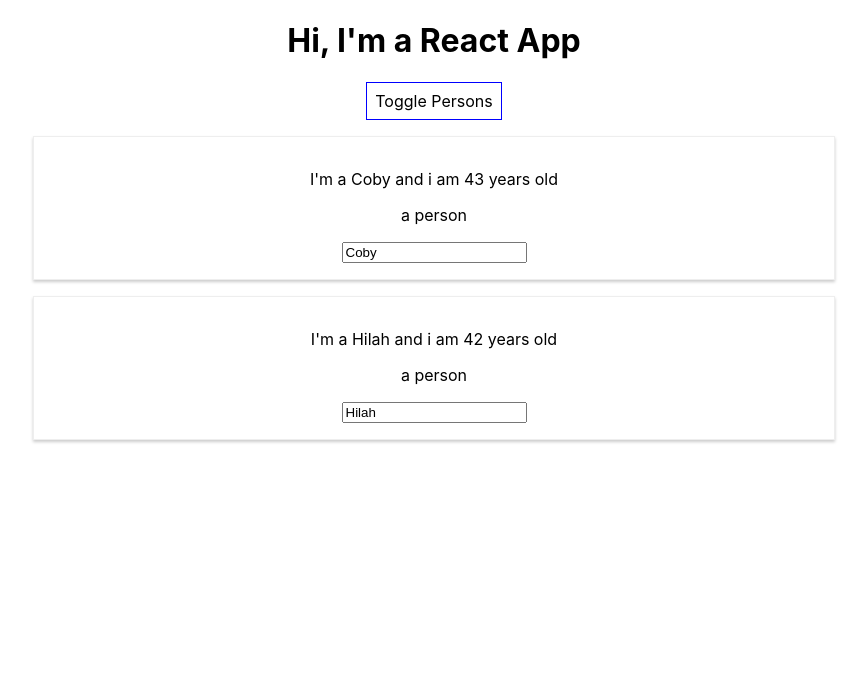
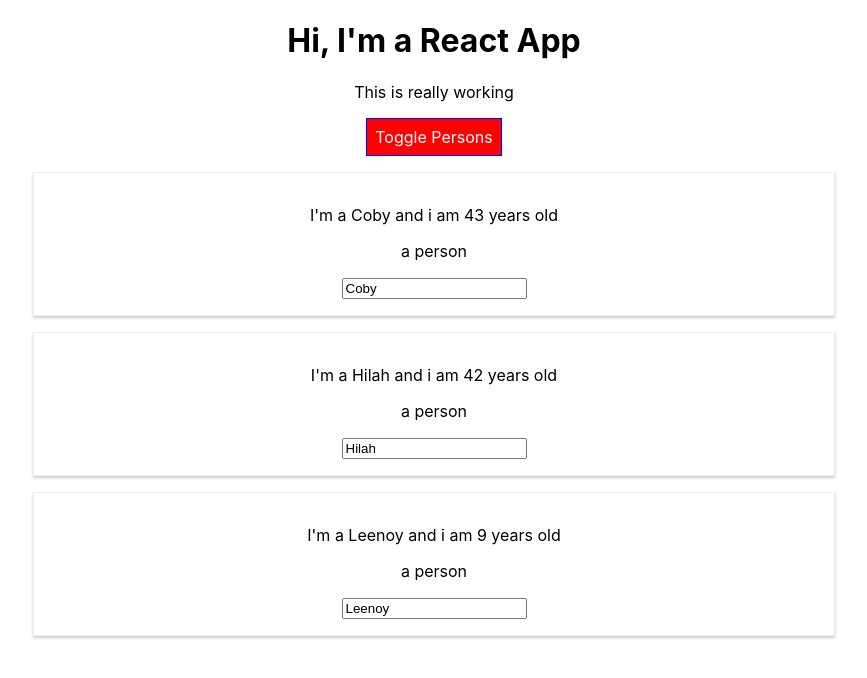
Before and after one commit to Lerer/react-complete-guide, a React (Create React App) app: page / in a window 1280 px wide. Both pictures are taken after a click on the button "Toggle Persons". Shown: the top 678 px of the page, without its empty margins (206-1073 px from the left). Built offline with nearby package versions, Linux system fonts and the light colour scheme.

Commit message:
StyledComponents

```diff
--- a/package.json
+++ b/package.json
@@ -7,9 +7,11 @@
     "@testing-library/jest-dom": "^4.2.4",
     "@testing-library/react": "^9.4.0",
     "@testing-library/user-event": "^7.2.1",
+    "radium": "^0.26.0",
     "react": "^16.12.0",
     "react-dom": "^16.12.0",
-    "react-scripts": "3.3.0"
+    "react-scripts": "3.3.0",
+    "styled-components": "^5.0.0"
   },
   "scripts": {
     "start": "react-scripts start",
--- a/src/App.css
+++ b/src/App.css
@@ -1,3 +1,11 @@
 .App {
   text-align: center;
 }
+
+.red {
+  color: red;
+}
+
+.bold {
+  font-weight: bold;
+}
--- a/src/App.js
+++ b/src/App.js
@@ -1,20 +1,33 @@
 import React, {Component} from 'react';
-//import logo from './logo.svg';
+import styled from 'styled-components';
 import './App.css';
+
 import Person from './Person/Person';
+
+const StyledButton = styled.button`
+  background-color: ${props => props.alt ? 'red' : 'green'};
+  color: white;
+  font: inherit;
+  border: 1px solid blue;
+  padding: 8px;
+  curser: pointer;
+  &:hover {
+    background-color: ${props => props.alt ? 'salmon' : 'lightgreen'};
+    color: black;
+  }
+`
 
 class App extends Component {
   state = {
     persons: [
       {id:'qfsdf', name: 'Coby', age: 43},
-      {id:'sdk3c', name: 'Hilah', age: 42}
+      {id:'sdk3c', name: 'Hilah', age: 42},
+      {id:'klj98', name: 'Leenoy', age: 9}
     ],
     showPersons : false
   }
 
   switchNameHandler = (name) => {
-    //console.log('was clicked');
-    //this.state.persons[0].name = 'Yaakov';
     this.setState({persons: [
       { name: name, age: 43},
       {name: 'Hilah', age: 42}
@@ -37,12 +50,6 @@
     persons[personIndex] = person;
 
     this.setState({persons: persons});
-
-    // this.setState( {
-    //   persons: [
-    //     { name: event.target.value, age: 43},
-    //     {name: 'Hilah', age: 42}      ]
-    // })
   }
 
   togglePersonsHandler = () => {
@@ -59,11 +66,16 @@
 
   render() {
     const style = {
-      backgroundColor: 'white',
+      backgroundColor: 'green',
+      color: 'white',
       font: 'inherit',
       border: '1px solid blue',
       padding: '8px',
-      curser: 'pointer'
+      curser: 'pointer',
+      ':hover' : {
+        backgroundColor: 'lightgreen',
+        color: 'black'
+      }
     }
 
     let persons = null;
@@ -81,38 +93,36 @@
           })}
         </div>
       );
+      // style.backgroundColor='red';
+      // style[':hover'] = {
+      //   backgroundColor: 'salmon',
+      //   color: 'black'
+      // }
+
     }
+
+    const classes = [];
+    if (this.state.persons.length<=2){
+      classes.push('red');
+    }
+    if (this.state.persons.length<=1){
+      classes.push('bold');
+    }
+
+
 
     return (
       <div className="App">
         <h1>Hi, I'm a React App</h1>
-        <button
-          style={style}
+        <p className={classes.join(' ')}>This is really working</p>
+        <StyledButton
+          alt={this.state.showPersons}
           onClick={this.togglePersonsHandler}>Toggle Persons
-        </button>
+        </StyledButton>
         {persons}
       </div>
     );
-    // return React.createElement('div',{className:'App'},
-    //   React.createElement('h1',null,'Hi, I\'m a React App!!!'));
   }
 }
 
-/*
-<header className="App-header">
-        <img src={logo} className="App-logo" alt="logo" />
-        <p>
-          Edit <code>src/App.js</code> and save to reload.
-        </p>
-        <a
-          className="App-link"
-          href="https://reactjs.org"
-          target="_blank"
-          rel="noopener noreferrer"
-        >
-          Learn React
-        </a>
-      </header>
-*/
-
 export default App;
--- a/src/Person/Person.js
+++ b/src/Person/Person.js
@@ -1,15 +1,36 @@
 import React from 'react';
+import styled from 'styled-components';
 
-import './Person.css';
+//import './Person.css';
+
+const StyledDiv = styled.div`
+    width: 60%;
+    margin: 16px auto;
+    border: 1px solid #eee;
+    box-shadow: 0 2px 3px #ccc;
+    padding: 16px;
+    text-align: center;
+
+    @media (min-width: 500px) {
+        width: '450px'
+    }
+
+`;
 
 const person = (props) => {
-    console.log(props);
+    // const style = {
+    //     '@media (min-width: 500px)': {
+    //         width: '450px'
+    //     }
+    // }
+
     return (
-        <div className="Person">
+        //<div className="Person" style={style}>
+        <StyledDiv>
             <p onClick={props.click}>I'm a {props.name} and i am {props.age} years old</p>
             <p>{props.children}</p>
             <input type="text" onChange={props.changed} value={props.name}/>
-        </div>
+        </StyledDiv>
     )
 }
 
```
Also changed, not shown: 1 other file (tests, documents, lock files or other folders).
